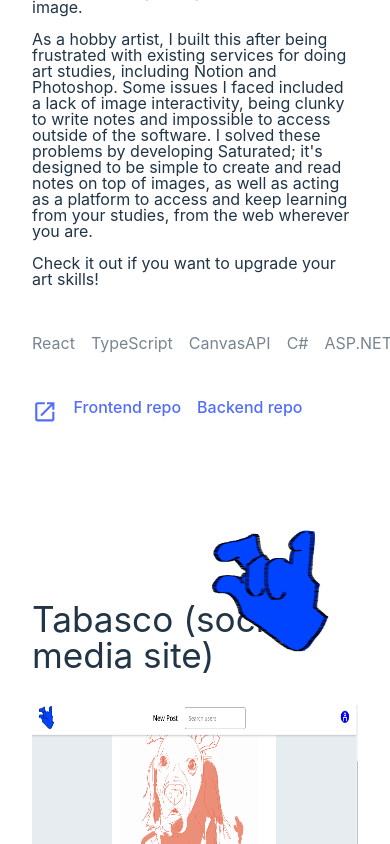
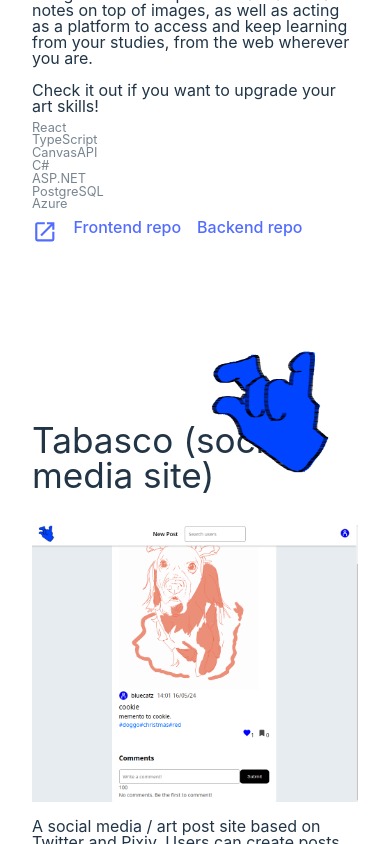
Before and after one commit to jasonHYLam/personal-portfolio-v2, a React (Vite) app: page / in a window 390 px wide. Shown: the part 1660-2504 px from the top of the page. Built offline with nearby package versions, Linux system fonts and the light colour scheme.

Commit message:
Adjust mobile layout for projects

```diff
--- a/src/components/projects/project/project.module.css
+++ b/src/components/projects/project/project.module.css
@@ -42,6 +42,7 @@
 .techStack {
   display: flex;
   gap: 1rem;
+  font-size: 80%;
 }
 
 .techStack > * {
@@ -68,5 +69,19 @@
     flex-direction: column;
   }
 
+  .informationContainer {
+    gap: 0.5rem;
+  }
+
+  .techStack {
+    flex-direction: column;
+    gap: 0;
+  }
+
+  .projectImage {
+    height: auto;
+    width: auto;
+  }
+
 
 }
```
